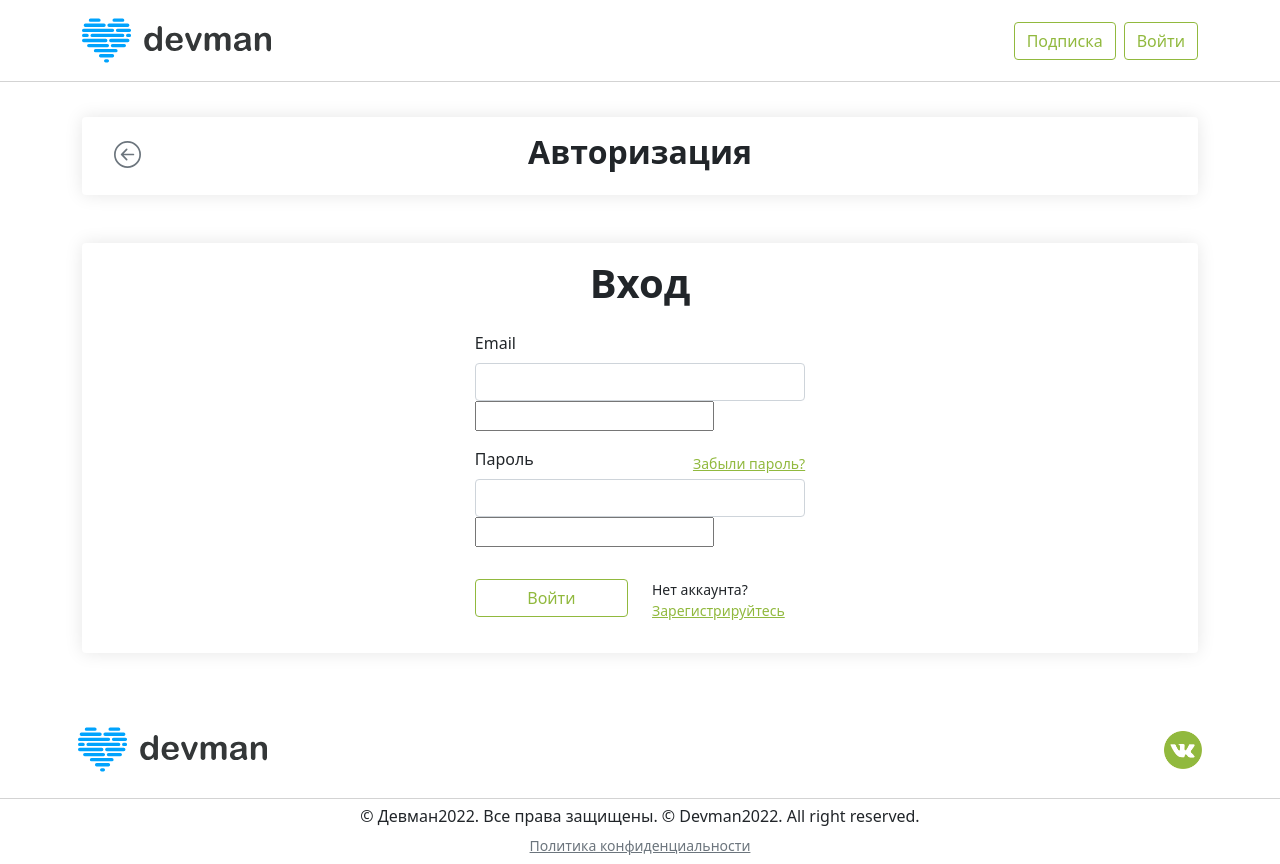
After one commit to c-Door-in/food-plan-website, a Django app: template accounts/templates/auth.html in a window 1280 px wide. The commit adds this page. Run offline with Django 4.2, Linux system fonts and the light colour scheme; the template is opened without the code that fills it, so the values that code supplies are empty, except form fields; tables that the repository leaves empty hold one stand-in row (values such as "Sample post"); form fields are guessed from the names that the template uses; parts of the project's set-up code (start-up, migrations or seed data) failed here and were passed over.

Commit message:
Because of need git pull

```diff
--- /dev/null
+++ b/accounts/templates/auth.html
@@ -0,0 +1,105 @@
+{% load static %}
+<!DOCTYPE html>
+<html lang="en">
+<head>
+    <meta charset="UTF-8">
+    <meta http-equiv="X-UA-Compatible" content="IE=edge">
+    <meta name="viewport" content="width=device-width, initial-scale=1.0">
+    <link href="https://cdn.jsdelivr.net/npm/bootstrap@5.0.2/dist/css/bootstrap.min.css" rel="stylesheet"
+        integrity="sha384-EVSTQN3/azprG1Anm3QDgpJLIm9Nao0Yz1ztcQTwFspd3yD65VohhpuuCOmLASjC" crossorigin="anonymous">
+    <link rel="stylesheet" href="style.css">
+    <title>Foodplan 2021 - Меню на неделю FOODPLAN</title>
+</head>
+<body>
+    <header>
+        <nav class="navbar navbar-expand-md navbar-light fixed-top navbar__opacity">
+            <div class="container">
+                <a class="navbar-brand" href="#">
+                    <img src="img/logo.8d8f24edbb5f.svg" height="55" width="189" alt="">
+                </a>
+                <button class="navbar-toggler" type="button" data-bs-toggle="collapse" data-bs-target="#navbarCollapse1"
+                    aria-controls="navbarSupportedContent" aria-expanded="false" aria-label="Toggle navigation">
+                    <span class="navbar-toggler-icon"></span>
+                </button>
+                <div class="collapse navbar-collapse" id="navbarCollapse1">
+                    <ul class="navbar-nav w-100">
+
+                        <li class="nav-item align-items-center d-md-flex flex-grow-1 justify-content-end">
+                            <button class="btn btn-outline-success me-2 shadow-none foodplan_green foodplan__border_green">Подписка</button>
+                            <button class="btn btn-outline-success shadow-none foodplan_green foodplan__border_green">Войти</button>
+                        </li>
+                    </ul>
+                </div>
+            </div>
+        </nav>
+    </header>
+    <main style="margin-top: calc(2rem + 85px);">
+        <section>
+            <div class="container">
+                <div class="card p-3 mb-5 foodplan__shadow">
+                    <a href="#" class="link-secondary fw-light foodplan__backButton">
+                        <svg xmlns="http://www.w3.org/2000/svg" width="9%" height="9%" fill="currentColor" class="bi bi-arrow-left-circle"
+                            viewBox="0 0 16 16">
+                            <path fill-rule="evenodd"
+                                d="M1 8a7 7 0 1 0 14 0A7 7 0 0 0 1 8zm15 0A8 8 0 1 1 0 8a8 8 0 0 1 16 0zm-4.5-.5a.5.5 0 0 1 0 1H5.707l2.147 2.146a.5.5 0 0 1-.708.708l-3-3a.5.5 0 0 1 0-.708l3-3a.5.5 0 1 1 .708.708L5.707 7.5H11.5z" />
+                        </svg>
+                    </a>
+                    <h2 class="text-center"><strong>Авторизация</strong></h2>
+                </div>
+                <div class="card px-5 py-3 d-flex align-items-center foodplan__shadow">
+                    <form>
+                        <h1 class="mb-4 text-center"><strong>Вход</strong></h1>
+                        <div class="mb-3">
+                            <label for="exampleInputEmail1" class="form-label">Email</label>
+                            <input type="email" class="form-control" id="email" aria-describedby="emailHelp">
+                            {{ form.username }}
+                        </div>
+                        <div class="mb-3">
+                            <div class="d-flex align-items-center justify-content-between">
+                                <label for="exampleInputPassword1" class="form-label">Пароль</label>
+                                <small><a href="#" class="link-dark foodplan_green">Забыли пароль?</a></small>
+                            </div>
+                            <input type="password" class="form-control" id="password">
+                            {{ form.password }}
+                        </div>
+                        <div class="row mb-3">
+                            <div class="col-12 col-sm-6 mt-3">
+                                <button type="submit"
+                                    class="btn w-100 btn-outline-success shadow-none foodplan_green foodplan__border_green">Войти</button>
+                            </div>
+                            <div class="col-12 col-sm-6 mt-3 d-flex justify-content-center align-items-center">
+                                <small>Нет аккаунта? <a href="#" class="link-dark foodplan_green">Зарегистрируйтесь</a></small>
+                            </div>
+                        </div>
+                    </form>
+                </div>
+            </div>
+        </section>
+    </main>
+    <footer>
+        <nav class="navbar navbar-expand-md navbar-light mt-5">
+            <div class="container p-2">
+                <a class="navbar-brand" href="#">
+                    <img src="img/logo.8d8f24edbb5f.svg" height="55" width="189" alt="">
+                </a>
+                <div class="footer__sideBtns d-flex">
+                    <a href="#">
+                        <img src="img/vk.png" height="38" width="auto" alt="">
+                    </a>
+                </div>
+            </div>
+        </nav>
+    </footer>
+    <footer class="footer pt-2" style="border-top: 1px solid lightgray;">
+        <div class="container d-flex flex-row justify-content-center mb-2">
+            <small class="text-center">
+                <h6>© Девман2022. Все права защищены. © Devman2022. All right reserved.</h6>
+                <a href="#" class="link-secondary">Политика конфиденциальности</a>
+            </small>
+        </div>
+    </footer>
+    <script src="https://cdn.jsdelivr.net/npm/bootstrap@5.0.2/dist/js/bootstrap.bundle.min.js"
+        integrity="sha384-MrcW6ZMFYlzcLA8Nl+NtUVF0sA7MsXsP1UyJoMp4YLEuNSfAP+JcXn/tWtIaxVXM"
+        crossorigin="anonymous"></script>
+</body>
+</html>
```
Also changed, not shown: accounts/templates/lk.html (+11 -4 lines), accounts/views.py (+6 -1 lines), website/admin.py (+12 -10 lines), website/models.py (+24 -23 lines), 1 other file.
